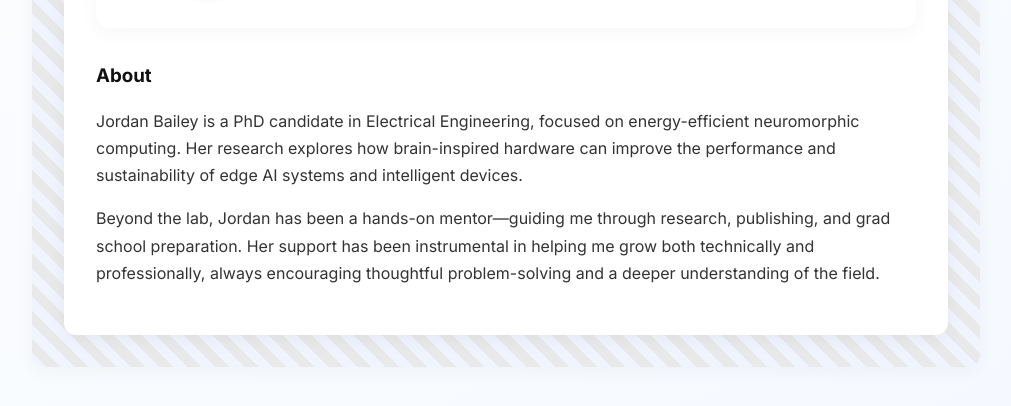
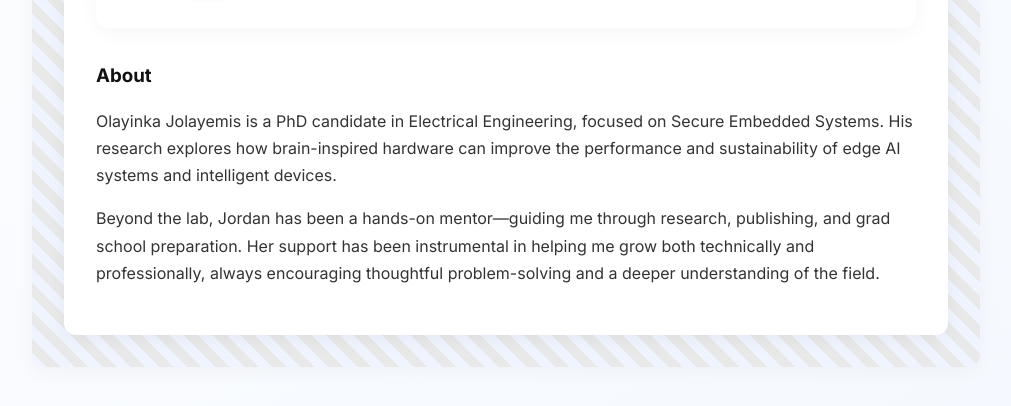
Before and after one commit to Chola3-pixel/Chola3-pixel.github.io, a Jekyll site: the page built from pages/about-my-mentor.md, in a window 1280 px wide, cut to the strip 486-892 px from the top of the page. Shown: the whole strip, without its empty margins (260-1271 px from the left). Built offline with Jekyll 4.4.1, drawn with Linux system fonts in a browser that asks for light colours.

Commit message:
Update about-my-mentor.md

```diff
--- a/pages/about-my-mentor.md
+++ b/pages/about-my-mentor.md
@@ -9,7 +9,7 @@ graduate_mentor:
   image: /assets/images/mymentor.jpg
   website: https://gradmentor.example.com
   bio: |
-    Jordan Bailey is a PhD candidate in Electrical Engineering, focused on energy-efficient neuromorphic computing. Her research explores how brain-inspired hardware can improve the performance and sustainability of edge AI systems and intelligent devices.
+    Olayinka Jolayemis  is a PhD candidate in Electrical Engineering, focused on Secure Embedded Systems. His  research explores how brain-inspired hardware can improve the performance and sustainability of edge AI systems and intelligent devices.
 
     Beyond the lab, Jordan has been a hands-on mentor—guiding me through research, publishing, and grad school preparation. Her support has been instrumental in helping me grow both technically and professionally, always encouraging thoughtful problem-solving and a deeper understanding of the field.
 
```
